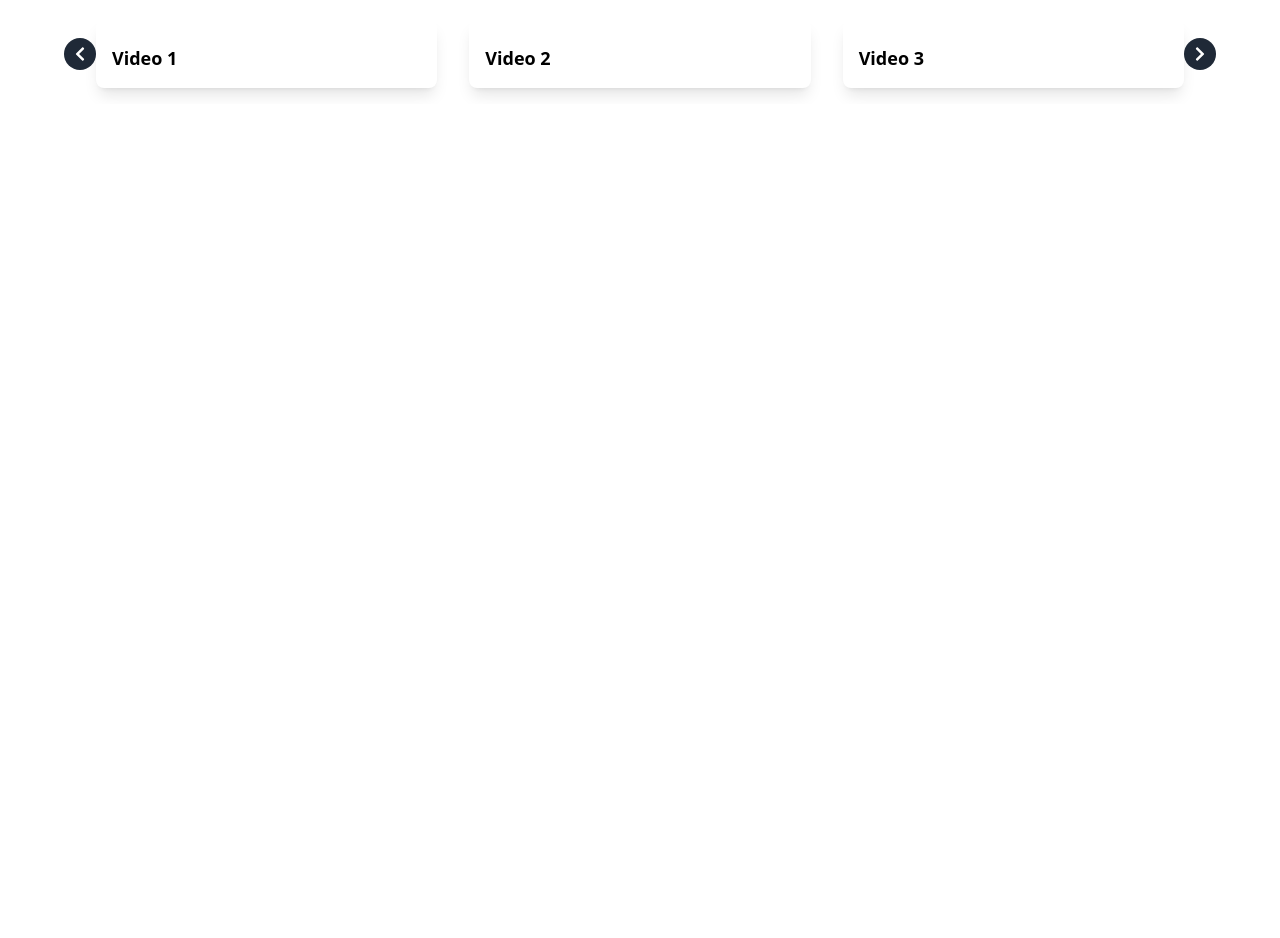
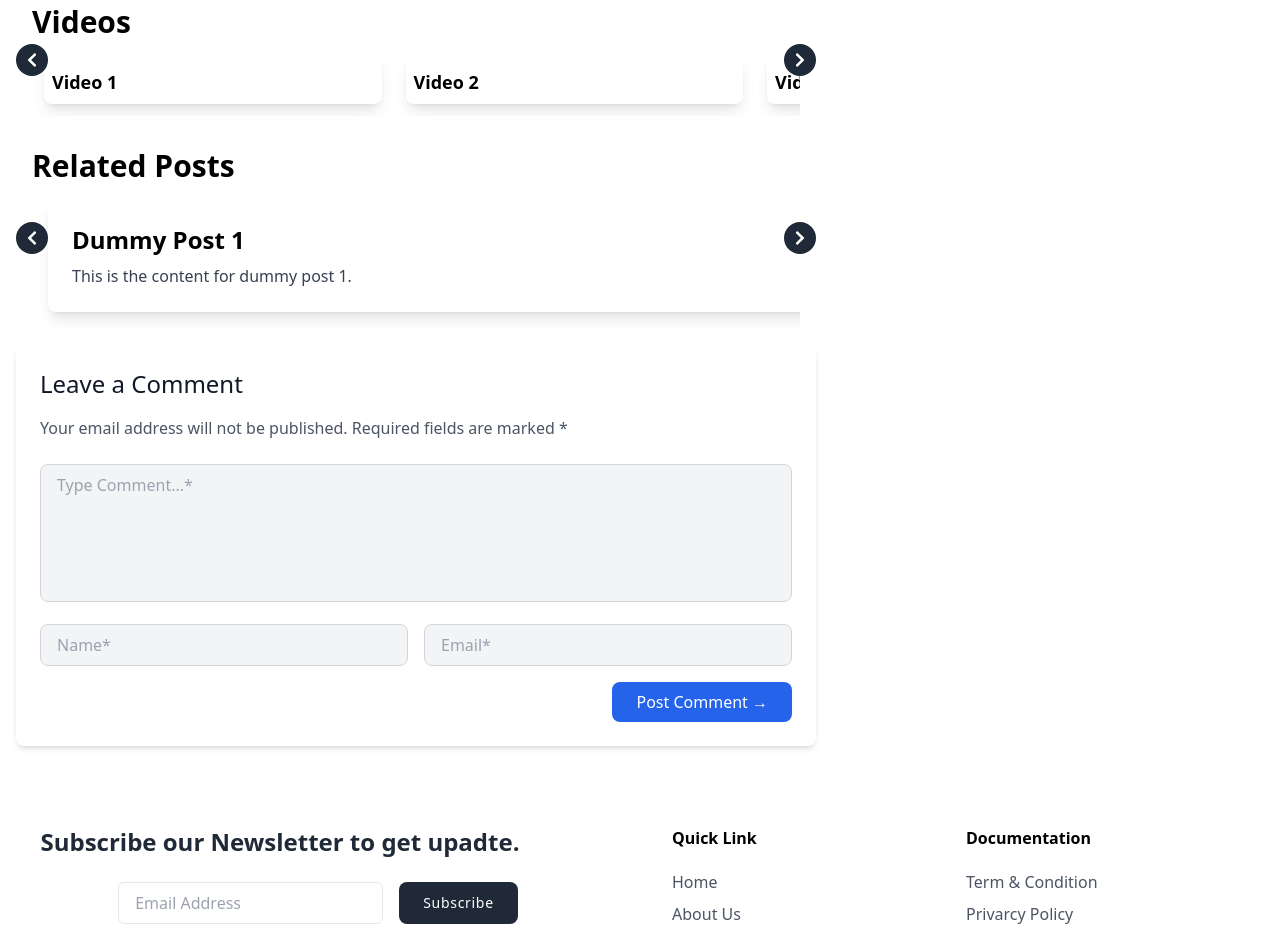
Before and after one commit to artsemlemesh/TigitF, a React (Vite) app: page /blog in a window 1280 px wide. Shown: the part 1200-2138 px from the top of the page. Before the commit the page ends 1352 px from the top, so only its background shows below. Built offline with nearby package versions, Linux system fonts and the light colour scheme.

Commit message:
commentForm

```diff
--- a/src/App.jsx
+++ b/src/App.jsx
@@ -3,6 +3,7 @@ import HomePage from './pages/Home'
 import './tailwind.css'
 import MyRoute from './MyRoute'
 import Header from './components/header'
+import Footer from './components/footer'
 
 function App() {
 
@@ -11,6 +12,7 @@ function App() {
     <BrowserRouter>
       <Header/>
       <MyRoute/>
+      <Footer/>
     </BrowserRouter>
 
     </>
--- /dev/null
+++ b/src/components/footer.jsx
@@ -0,0 +1,46 @@
+const Footer = () => {
+
+  return (<>
+        <div className="container px-6 py-12 mx-auto">
+            <div className=" grid grid-cols-1 gap-6 gap-y-5 sm:grid-cols-2 sm:gap-y-10 lg:grid-cols-4 ">
+                <div className="sm:col-span-2">
+                    <h1 className="md:text-center max-w-lg text-xl font-bold text-gray-800 xl:text-2xl "> Subscribe our Newsletter to get upadte.</h1>
+                    <div className=" justify-center flex flex-col mx-auto mt-6 space-y-3 md:space-y-0 md:flex-row">
+                        <input id="email" type="text" class="px-4 py-2 text-gray-700 bg-white border rounded-md  focus:border-blue-400 dark:focus:border-blue-300 focus:outline-none focus:ring focus:ring-opacity-40 focus:ring-blue-300" placeholder="Email Address"/>
+
+                        <button className="w-full px-6 py-2.5 text-sm font-medium tracking-wider text-white transition-colors duration-300 transform md:w-auto md:mx-4 focus:outline-none bg-gray-800 rounded-lg hover:bg-gray-700 focus:ring focus:ring-gray-300 focus:ring-opacity-80">
+                            Subscribe
+                        </button>
+                    </div>
+                </div>
+
+                <div className="ml-5">
+                    <p className="font-semibold text-gray700"> Quick Link</p>
+                    <div className=" flex flex-col item-start mt-5 space-y-2">
+                        <a href="#" className="text-gray-600 hover:text-gray-90 hover:text-blue-700">Home</a>
+                        <a href="#" className="text-gray-600 hover:text-blue-700 ">About Us</a>
+                        <a href="#" className="text-gray-600 hover:text-blue-700">Contact Us</a>
+                        <a href="#" className="text-gray-600 hover:text-blue-700">Service</a>
+                    </div>
+
+
+                </div>
+                <div>
+                <p className="font-semibold text-gray700"> Documentation </p>
+                    <div className=" flex flex-col item-start mt-5 space-y-2">
+                    <a href="#" className="text-gray-600 hover:text-gray-90 hover:text-blue-700">Term   & Condition</a>
+                    <a href="#" className="text-gray-600 hover:text-blue-700 ">Privarcy Policy</a>
+                    <a href="#" className="text-gray-600 hover:text-blue-700">Return Policy</a>
+                </div>
+            </div>
+
+            </div>
+        <hr className="mt-5 justify-center"/>
+        <div className="m-5">
+            <p className="text-center text-gray-600"> TigitCopy. Copyright 2024 All Right Reserved</p>
+        </div>
+  </div>
+  </>);
+};
+
+export default Footer;
--- a/src/pages/PrepForRiding/PreparationForRiding.jsx
+++ b/src/pages/PrepForRiding/PreparationForRiding.jsx
@@ -2,7 +2,9 @@ import { useSelector } from "react-redux";
 import PostList from "./components/postList";
 import Sidebar from "./components/sideBar";
 import { useState } from "react";
-import Carousel from "./components/carousel";
+import VideoCarousel from "./components/videoCarousel";
+import PostCarousel from "./components/postCarousel";
+import LeaveComment from "./components/leaveComment";
 
 const Blog = () => {
   const posts = useSelector((state) => state.posts.posts);
@@ -17,6 +19,17 @@ const Blog = () => {
             activePost={activePost}
             setActivePost={setActivePost}
           />
+
+          <div >
+            <VideoCarousel />
+          </div>
+          <div>
+            <PostCarousel posts={posts} />
+          </div>
+          <div>
+            <LeaveComment/>
+          </div>
+
         </div>
 
         <div className="md:w-1/3">
@@ -24,9 +37,7 @@ const Blog = () => {
         </div>
       </div>
 
-      <div>
-        <Carousel posts={posts} />
-      </div>
+
     </div>
   );
 };
--- /dev/null
+++ b/src/pages/PrepForRiding/components/leaveComment.jsx
@@ -0,0 +1,55 @@
+const LeaveComment = () => {
+  return (
+    <div className="w-full max-w-4xl mx-auto p-6 bg-white dark:bg-gray-950 dark:text-white rounded-lg shadow-md">
+      <form action="/submit-comment" method="post">
+        <h2 className="text-2xl mb-4 font-light text-gray-900 dark:text-gray-200">
+          Leave a Comment
+        </h2>
+        <p className="text-gray-600 mb-6">
+          Your email address will not be published. Required fields are marked *
+        </p>
+
+        <div className="mb-4">
+          <textarea
+            id="comment"
+            name="comment"
+            className="w-full px-4 py-2 bg-gray-100 dark:bg-gray-900 rounded-lg border border-gray-300 dark:border-gray-700 focus:outline-none focus:ring-2 focus:ring-blue-500 resize-none"
+            placeholder="Type Comment...*"
+            rows="5"
+            required
+          ></textarea>
+        </div>
+
+        <div className="mb-4 grid grid-cols-1 md:grid-cols-2 gap-4">
+          <input
+            type="text"
+            id="name"
+            name="name"
+            className="w-full px-4 py-2 bg-gray-100 dark:bg-gray-900 rounded-lg border border-gray-300 dark:border-gray-700 focus:outline-none focus:ring-2 focus:ring-blue-500"
+            placeholder="Name*"
+            required
+          />
+          <input
+            type="email"
+            id="email"
+            name="email"
+            className="w-full px-4 py-2 bg-gray-100 dark:bg-gray-900 rounded-lg border border-gray-300 dark:border-gray-700 focus:outline-none focus:ring-2 focus:ring-blue-500"
+            placeholder="Email*"
+            required
+          />
+        </div>
+
+        <div className="flex justify-end">
+          <button
+            type="submit"
+            className="py-2 px-6 bg-blue-600 text-white rounded-lg hover:bg-blue-700 focus:outline-none focus:ring-2 focus:ring-offset-2 focus:ring-blue-500"
+          >
+            Post Comment →
+          </button>
+        </div>
+      </form>
+    </div>
+  );
+};
+
+export default LeaveComment;
--- /dev/null
+++ b/src/pages/PrepForRiding/components/postCarousel.jsx
@@ -0,0 +1,54 @@
+import React, { useState } from "react";
+import { FaChevronLeft, FaChevronRight } from "react-icons/fa";
+
+const PostCarousel = ({ posts }) => {
+  const [currentIndex, setCurrentIndex] = useState(0);
+
+  const nextPage = () => {
+    setCurrentIndex((prevIndex) =>
+      prevIndex === posts.length - 1 ? 0 : prevIndex + 1
+    );
+  };
+
+  const prevPage = () => {
+    setCurrentIndex((prevIndex) =>
+      prevIndex === 0 ? posts.length - 1 : prevIndex - 1
+    );
+  };
+
+  return (
+    <div className="relative w-full max-w-4xl mx-auto p-4">
+      <h2 className="text-3xl font-bold ">Related Posts</h2>
+
+      <div className="flex overflow-hidden">
+        <div
+          className="flex transition-transform duration-500"
+          style={{ transform: `translateX(-${currentIndex * 100}%)` }}
+        >
+          {posts.map((post, index) => (
+            <div key={index} className="w-full flex-shrink-0 p-4">
+              <div className="p-6 bg-white rounded-lg shadow-lg">
+                <h2 className="text-2xl font-bold mb-2">{post.title}</h2>
+                <p className="text-gray-700">{post.content}</p>
+              </div>
+            </div>
+          ))}
+        </div>
+      </div>
+      <button
+        onClick={prevPage}
+        className="absolute top-1/2 left-0 transform -translate-y-1/2 bg-gray-800 text-white p-2 rounded-full focus:outline-none"
+      >
+        <FaChevronLeft />
+      </button>
+      <button
+        onClick={nextPage}
+        className="absolute top-1/2 right-0 transform -translate-y-1/2 bg-gray-800 text-white p-2 rounded-full focus:outline-none"
+      >
+        <FaChevronRight />
+      </button>
+    </div>
+  );
+};
+
+export default PostCarousel;
--- a/src/pages/PrepForRiding/components/carousel.jsx
+++ b/src/pages/PrepForRiding/components/videoCarousel.jsx
@@ -1,22 +1,23 @@
-import React, { useState } from 'react';
-import ReactPlayer from 'react-player';
-import { FaChevronLeft, FaChevronRight } from 'react-icons/fa';
+import React, { useState } from "react";
+import ReactPlayer from "react-player";
+import { FaChevronLeft, FaChevronRight } from "react-icons/fa";
 
-const Carousel = () => {
+const VideoCarousel = () => {
   const [currentIndex, setCurrentIndex] = useState(0);
   const videos = [
-    { id: 'HF48Ur2dbMM', title: 'Video 1' },
-    { id: 'zCJccDIXbQo', title: 'Video 2' },
-    { id: 'oygrmJFKYZY', title: 'Video 3' },
-    { id: 'XR7QK9vR6wQ', title: 'Video 4' },
-    { id: 'TXbxiAsK3x4', title: 'Video 5' },
-    { id: 'ofJ0_NbSQa0', title: 'Video 6' },
-    { id: 'ofJ0_NbSQa0', title: 'Video 7' },
-    { id: 'TXbxiAsK3x4', title: 'Video 8' },
-    { id: 'ofJ0_NbSQa0', title: 'Video 9' },
+    { id: "HF48Ur2dbMM", title: "Video 1" },
+    { id: "zCJccDIXbQo", title: "Video 2" },
+    { id: "oygrmJFKYZY", title: "Video 3" },
+    { id: "XR7QK9vR6wQ", title: "Video 4" },
+    { id: "TXbxiAsK3x4", title: "Video 5" },
+    { id: "ofJ0_NbSQa0", title: "Video 6" },
+    { id: "ofJ0_NbSQa0", title: "Video 7" },
+    { id: "TXbxiAsK3x4", title: "Video 8" },
+    { id: "ofJ0_NbSQa0", title: "Video 9" },
+    { id: "XR7QK9vR6wQ", title: "Video 10" },
   ];
 
-  const videosPerPage = 3;
+  const videosPerPage = 2.5;
   const totalPages = Math.ceil(videos.length / videosPerPage);
 
   const nextPage = () => {
@@ -33,14 +34,20 @@ const Carousel = () => {
 
   return (
     <div className="relative w-full max-w-6xl mx-auto p-4">
+      <h2 className="text-3xl font-bold ">Videos</h2>
+
       <div className="flex overflow-hidden">
         <div
           className="flex transition-transform duration-500"
           style={{ transform: `translateX(-${currentIndex * 100}%)` }}
         >
           {videos.map((video, index) => (
-            <div key={index} className="w-full flex-shrink-0 p-4" style={{ flexBasis: `calc(100% / ${videosPerPage})` }}>
-              <div className="p-4 bg-white rounded-lg shadow-lg">
+            <div
+              key={index}
+              className="w-full flex-shrink-0 p-3"
+              style={{ flexBasis: `calc(100% / ${videosPerPage})` }}
+            >
+              <div className="p-2 bg-white rounded-lg shadow-lg">
                 <ReactPlayer
                   url={`https://www.youtube.com/watch?v=${video.id}`}
                   width="100%"
@@ -69,4 +76,4 @@ const Carousel = () => {
   );
 };
 
-export default Carousel;
+export default VideoCarousel;
```
